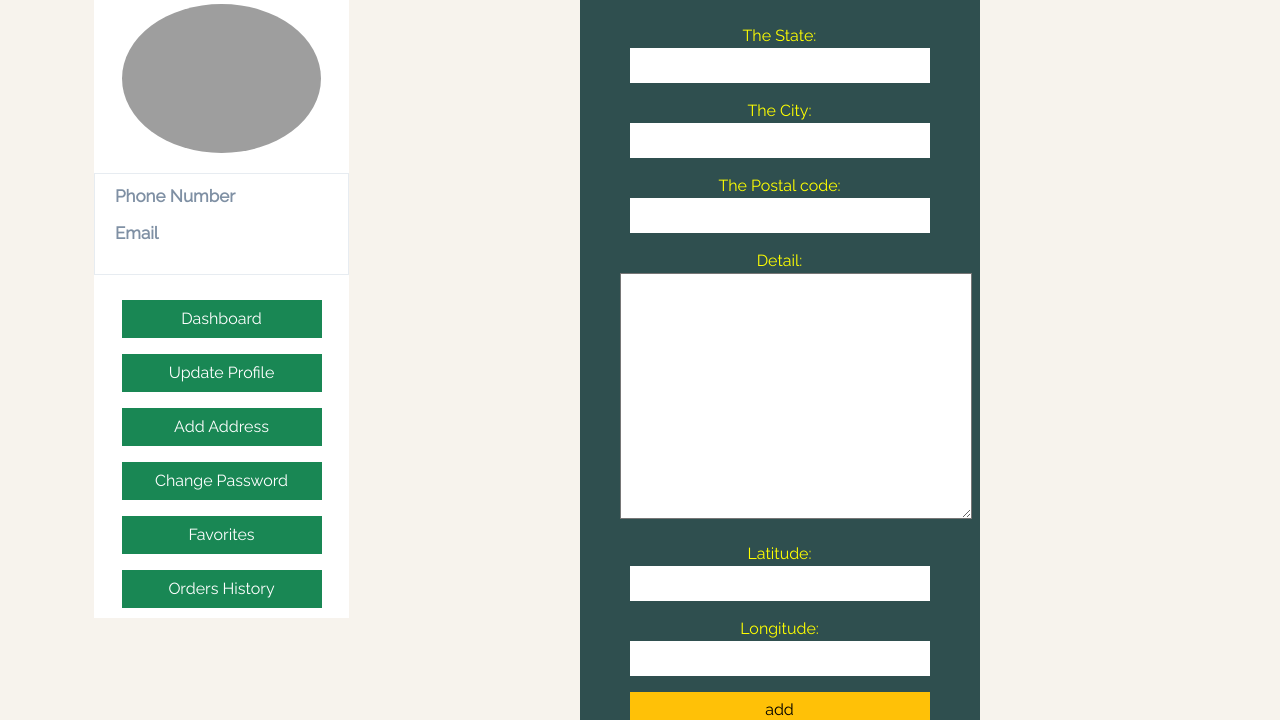
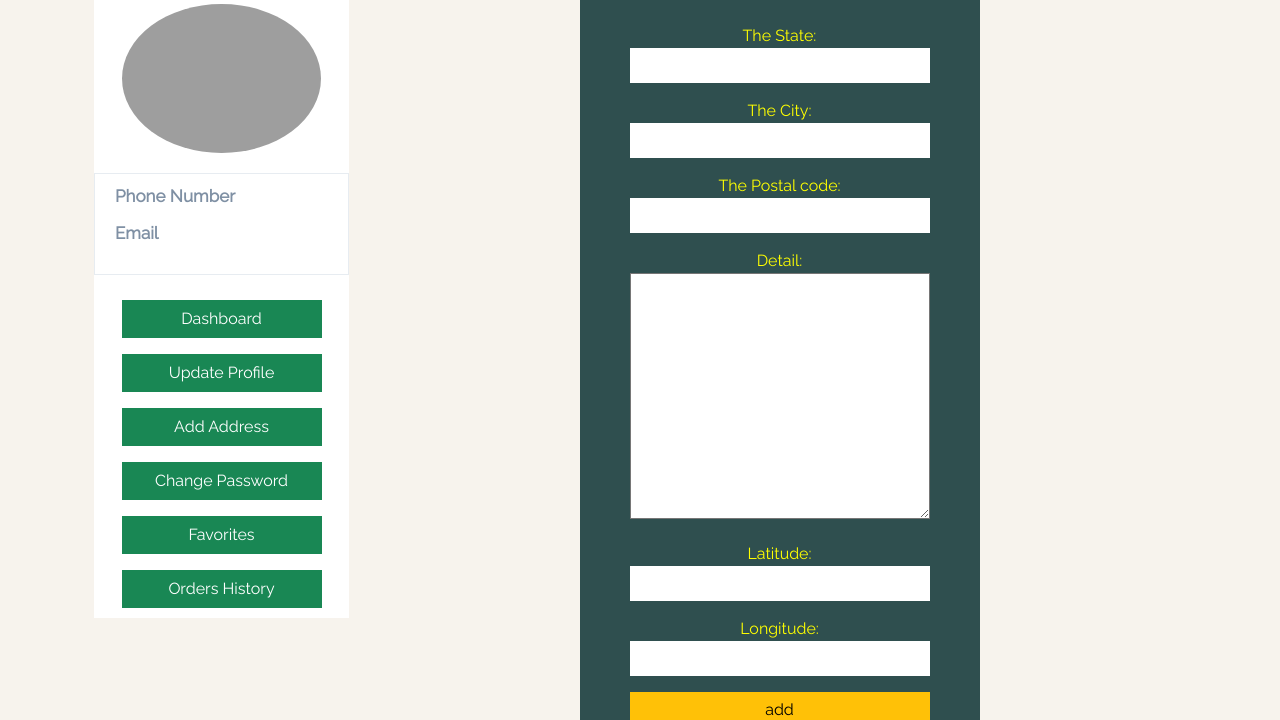
Before and after one commit to amirmasoud1420/My-Market, a Django app: page /en-us/order/add-address/ in a window 1280 px wide. Shown: the part 246-966 px from the top of the page. Run offline with Django 3.2, Linux system fonts and the light colour scheme; the visitor is signed in with stand-in values (Sample User, id 1); data that the repository does not hold is empty; some libraries are stand-ins or nearby versions; grey boxes are pictures that could not be loaded.

Commit message:
finish V.2

```diff
--- a/templates/customer/address_create.html
+++ b/templates/customer/address_create.html
@@ -1,4 +1,3 @@
-{#{% extends 'base/base.html' %}#}
 {% extends 'customer/profile.html' %}
 {% load static %}
 {% load i18n %}
@@ -9,9 +8,13 @@
 {% block ExtraStyle1 %}
 
     <style>
-        form label {
+        .my-form form label {
             display: block;
             color: yellow;
+        }
+
+        .my-form form textarea {
+            width: 300px;
         }
     </style>
 {% endblock %}
--- a/templates/customer/update_address.html
+++ b/templates/customer/update_address.html
@@ -8,9 +8,13 @@
 {% endblock %}
 {% block ExtraStyle1 %}
     <style>
-        form label {
+        .my-form form label {
             display: block;
             color: yellow;
+        }
+
+        .my-form form textarea {
+            width: 300px;
         }
     </style>
 {% endblock %}
--- a/templates/menu_item/comment_form.html
+++ b/templates/menu_item/comment_form.html
@@ -20,7 +20,9 @@
                             <input type="radio" name="rate" value="1" id="1"><label for="1">&star;</label>
                         </div>
                         <div class="comment-box">
-                            <textarea name="comment" rows="4" class="form-control" style="direction: rtl"
+                            <textarea name="comment" rows="4" class="form-control"
+                                      {% if language == 'fa' %}style="direction: rtl"
+                                      {% else %}style="direction: ltr"{% endif %}
                                       required
                                       oninvalid="setCustomValidity({% trans 'this field is required' %})"></textarea>
                         </div>
--- a/templates/menu_item/reply_form.html
+++ b/templates/menu_item/reply_form.html
@@ -1,7 +1,8 @@
 {% load i18n %}
 <form method="post" action="{% url 'menu_item_comment_reply' menu_item_variant.id comment.id %}">
     {% csrf_token %}
-    <textarea name="comment" rows="2" class="form-control" style="direction: rtl"
+    <textarea name="comment" rows="2" class="form-control" {% if language == 'fa' %}style="direction: rtl"
+              {% else %}style="direction: ltr"{% endif %}
               placeholder="{% trans 'reply...' %}"
               required oninvalid="setCustomValidity('{% trans 'this field is required' %}')"></textarea>
     <div class="mt-2">
```
